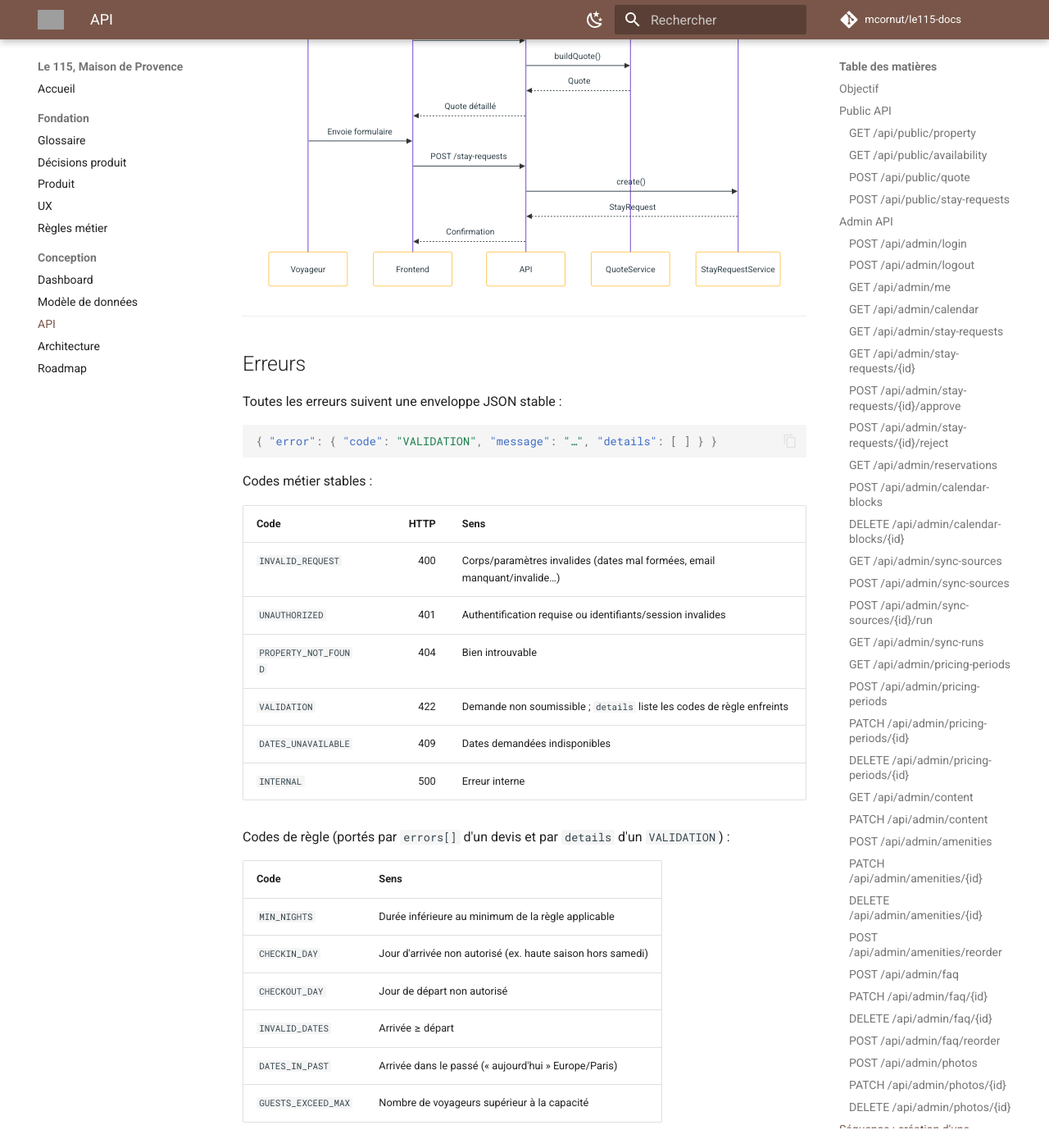
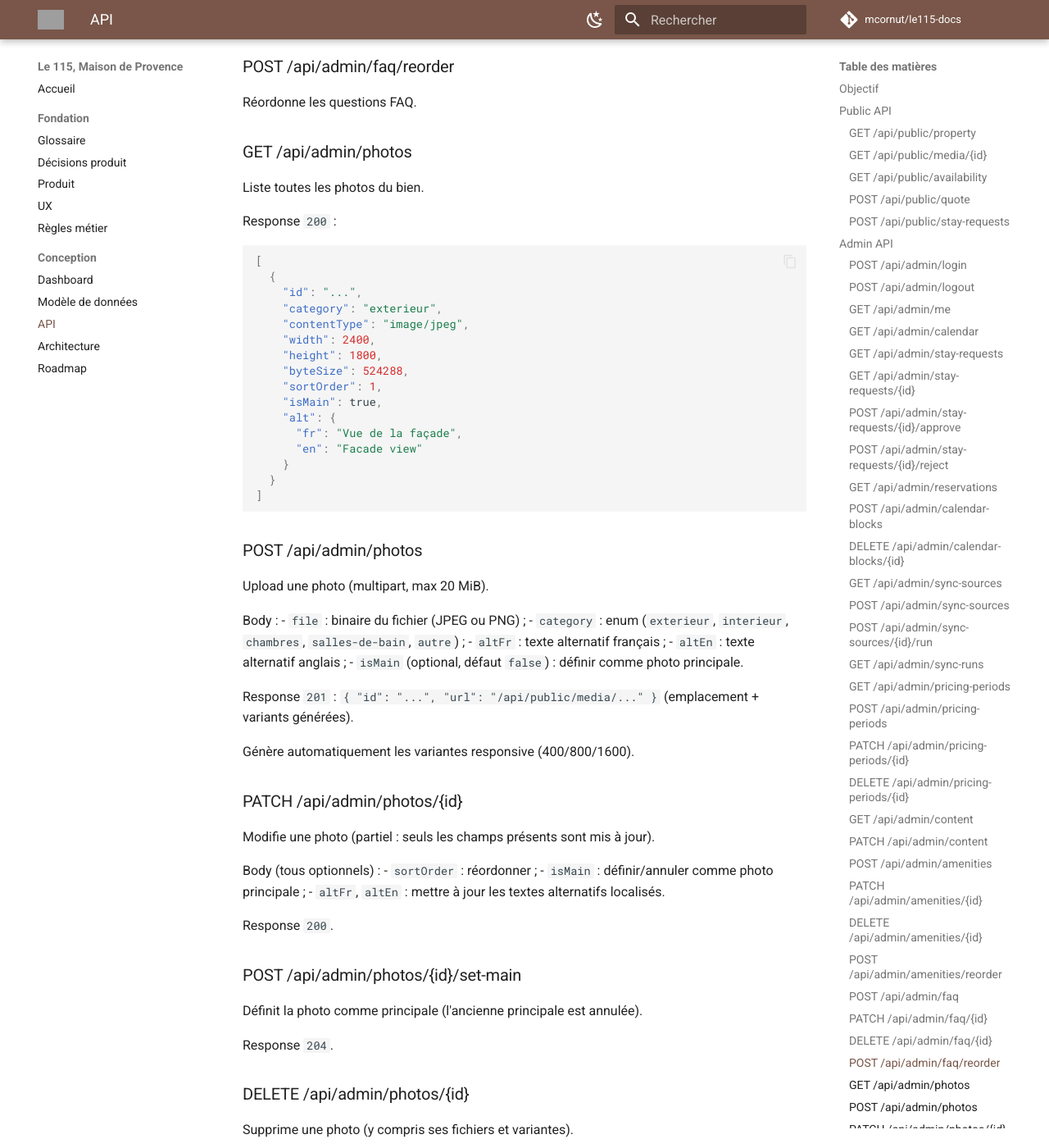
Before and after one commit to mcornut/le115-docs, an MkDocs documentation site: the page built from docs/06-API.md, in a window 1280 px wide and 1400 px high, scrolled down 6252 px. Shown: the whole window at 82% size. Built offline with MkDocs 1.6.1 and Material for MkDocs 9.7.7, drawn with Linux system fonts in a browser that asks for light colours; comment, search, counter and statistics services are not loaded; some of the changed text lies outside the part shown; grey boxes are pictures that could not be loaded.

Commit message:
docs: photos/media (Plan 10 backend) — local storage, responsive variants, category enum, no url column

````diff
--- a/docs/06-API.md
+++ b/docs/06-API.md
@@ -32,11 +32,43 @@ Response `200` :
   ],
   "faq": [
     { "id": "...", "question": "Puis-je amener mon chien ?", "answer": "Oui, chiens bienvenus." }
+  ],
+  "photos": [
+    {
+      "id": "...",
+      "category": "exterieur",
+      "alt": "Vue de la façade principale",
+      "isMain": true,
+      "variants": [
+        { "width": 400, "url": "/api/public/media/.../400" },
+        { "width": 800, "url": "/api/public/media/.../800" },
+        { "width": 1600, "url": "/api/public/media/.../1600" }
+      ],
+      "originalUrl": "/api/public/media/.../original",
+      "originalWidth": 2400,
+      "originalHeight": 1800
+    }
   ]
 }
 ```
 
 **Rupture de compatibilité** : l'endpoint ne retourne plus `name` ni `baseline` (remplacés par `title` et `subtitle` localisés).
+
+### GET /api/public/media/{id}
+
+Sert le binaire d'une photo ou sa variante responsive.
+
+Query :
+- `w` : largeur souhaitée (`400`, `800`, `1600`, ou `original` ; défaut : `original`)
+
+Response `200` : binaire JPEG ou PNG (Content-Type: `image/jpeg` ou `image/png`).
+
+Notes :
+- Pas d'upscale : si `w` dépasse la largeur native, retourne l'original.
+- Cache immuable (`Cache-Control: public, max-age=31536000, immutable`).
+- En dehors du rate limiting public.
+
+Erreurs : `404` si la photo n'existe pas ou si `w` n'est pas reconnu (les variantes < source width seulement).
 
 ### GET /api/public/availability
 
@@ -231,17 +263,76 @@ Supprime une question FAQ.
 
 Réordonne les questions FAQ.
 
+### GET /api/admin/photos
+
+Liste toutes les photos du bien.
+
+Response `200` :
+
+```json
+[
+  {
+    "id": "...",
+    "category": "exterieur",
+    "contentType": "image/jpeg",
+    "width": 2400,
+    "height": 1800,
+    "byteSize": 524288,
+    "sortOrder": 1,
+    "isMain": true,
+    "alt": {
+      "fr": "Vue de la façade",
+      "en": "Facade view"
+    }
+  }
+]
+```
+
 ### POST /api/admin/photos
 
-Upload une photo.
+Upload une photo (multipart, max 20 MiB).
+
+Body :
+- `file` : binaire du fichier (JPEG ou PNG) ;
+- `category` : enum (`exterieur`, `interieur`, `chambres`, `salles-de-bain`, `autre`) ;
+- `altFr` : texte alternatif français ;
+- `altEn` : texte alternatif anglais ;
+- `isMain` (optional, défaut `false`) : définir comme photo principale.
+
+Response `201` : `{ "id": "...", "url": "/api/public/media/..." }` (emplacement + variants générées).
+
+Génère automatiquement les variantes responsive (400/800/1600).
 
 ### PATCH /api/admin/photos/{id}
 
-Modifie alt/order/main.
+Modifie une photo (partiel : seuls les champs présents sont mis à jour).
+
+Body (tous optionnels) :
+- `sortOrder` : réordonner ;
+- `isMain` : définir/annuler comme photo principale ;
+- `altFr`, `altEn` : mettre à jour les textes alternatifs localisés.
+
+Response `200`.
+
+### POST /api/admin/photos/{id}/set-main
+
+Définit la photo comme principale (l'ancienne principale est annulée).
+
+Response `204`.
 
 ### DELETE /api/admin/photos/{id}
 
-Supprime une photo.
+Supprime une photo (y compris ses fichiers et variantes).
+
+Response `204`.
+
+### POST /api/admin/photos/reorder
+
+Réordonne les photos.
+
+Body : `[{ "id": "...", "sortOrder": 1 }, …]`
+
+Response `204`.
 
 ---
 
````
Also changed, not shown: docs/05-Data-Model.md (+14 -6 lines), docs/07-Architecture.md (+11 -1 lines).
